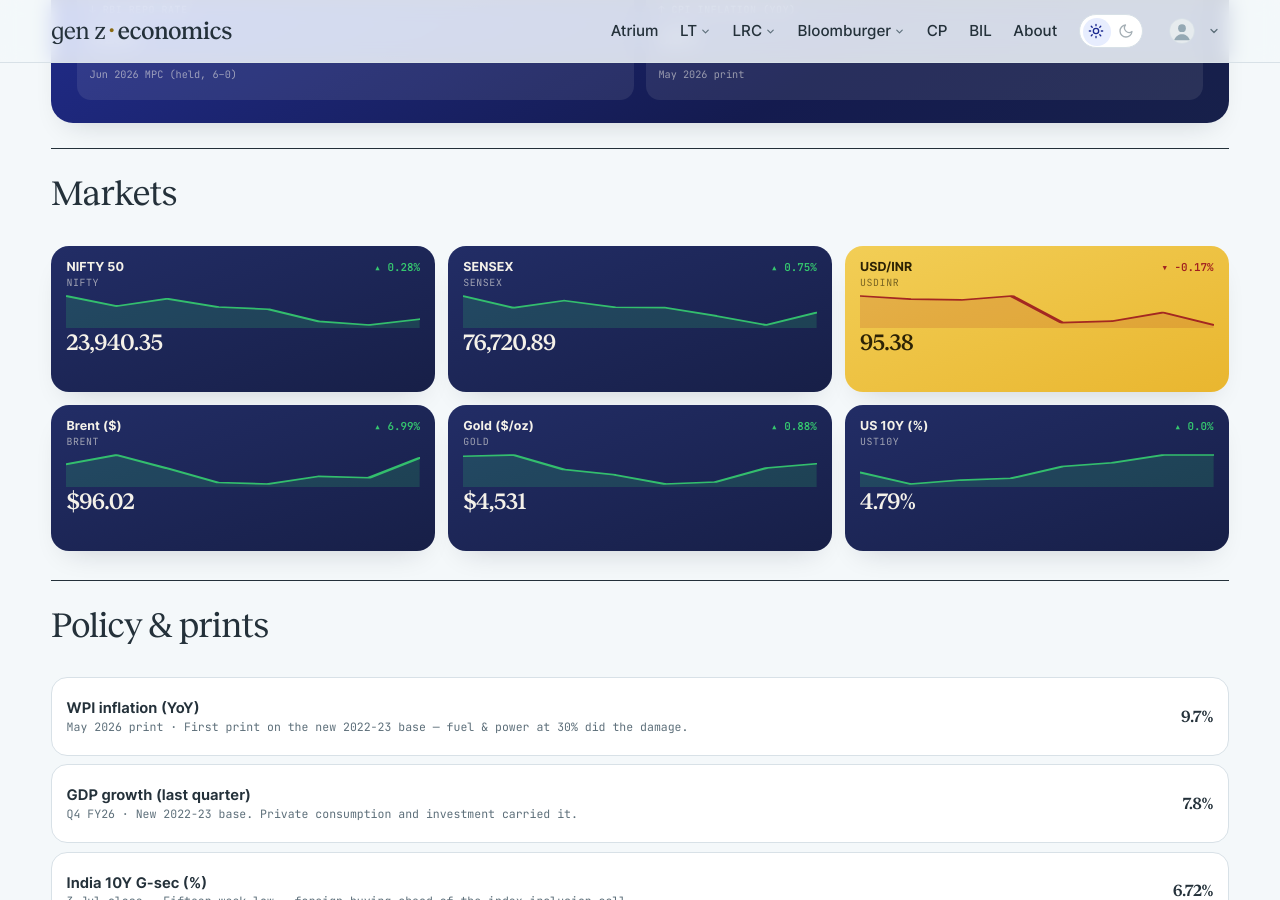
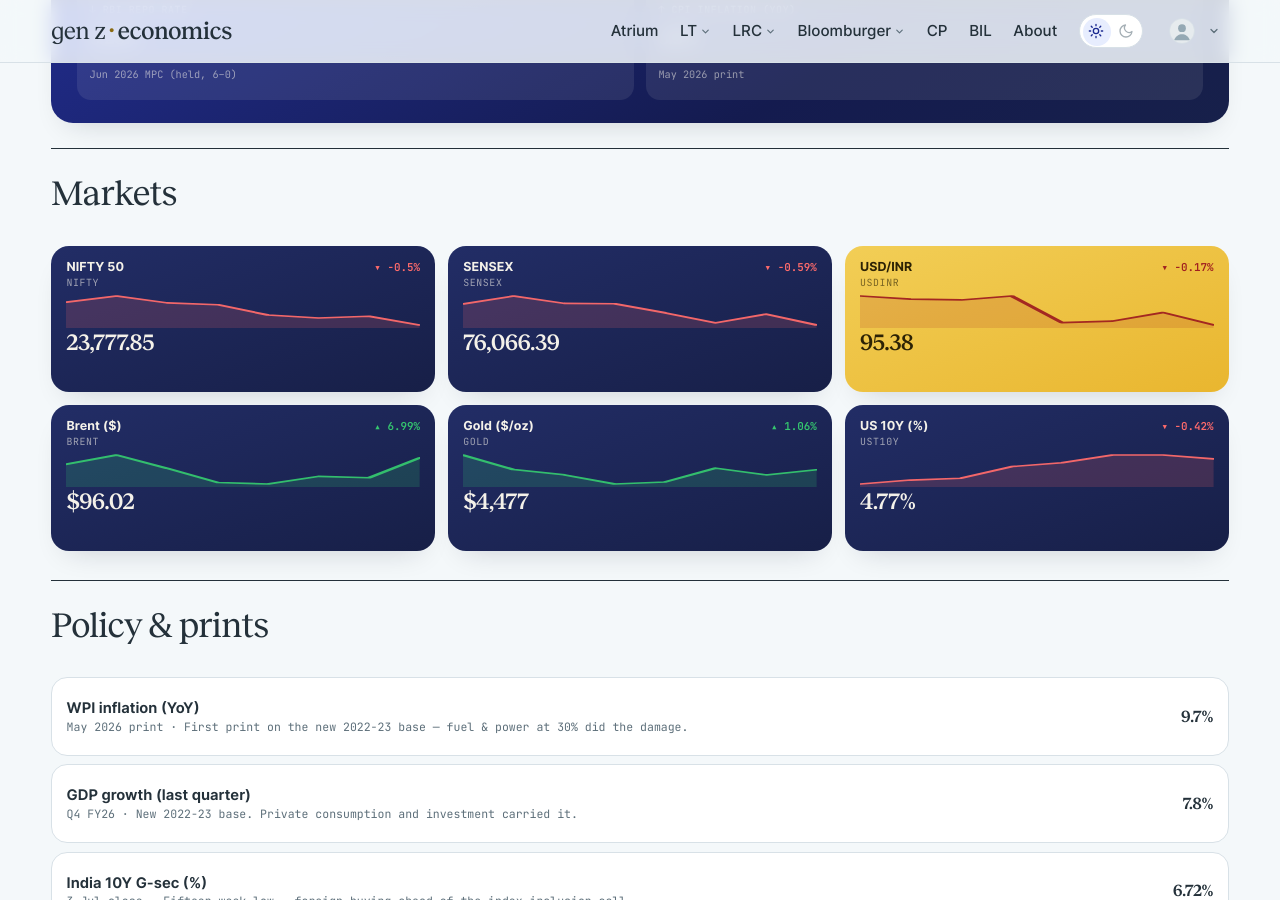
Before and after one commit to harsharya7021/genz-economics.com, a Jekyll site: the page built from macro-watch.html, in a window 1280 px wide and 900 px high, scrolled down 599 px. Built offline with Jekyll 4.4.1, drawn with Linux system fonts in a browser that asks for light colours; comment, search, counter and statistics services are not loaded.

Commit message:
data: morning market refresh

```diff
--- a/_data/macro.json
+++ b/_data/macro.json
@@ -1,34 +1,34 @@
 {
-  "as_of": "4 Sep 2026 close",
+  "as_of": "7 Sep 2026 close",
   "auto": {
     "nifty": {
       "label": "NIFTY 50",
-      "v": "23,940.35",
-      "chg": 0.28,
+      "v": "23,777.85",
+      "chg": -0.5,
       "spark": [
-        24207.75,
         24090.85,
         24175.65,
         24080.4,
         24055.801,
         23914.449,
         23873.449,
-        23940.35
+        23897.699,
+        23777.85
       ]
     },
     "sensex": {
       "label": "SENSEX",
-      "v": "76,720.89",
-      "chg": 0.75,
+      "v": "76,066.39",
+      "chg": -0.59,
       "spark": [
-        77472.938,
         76933.594,
         77264.508,
         76957.273,
         76944.281,
         76570.352,
         76152.859,
-        76720.891
+        76515.43,
+        76066.391
       ]
     },
     "usdinr": {
@@ -63,32 +63,32 @@
     },
     "gold": {
       "label": "Gold ($/oz)",
-      "v": "$4,531",
-      "chg": 0.88,
+      "v": "$4,477",
+      "chg": 1.06,
       "spark": [
-        4598.2,
         4609.7,
         4478.1,
         4431.1,
         4348.0,
         4366.3,
         4491.7,
-        4531.3
+        4429.8,
+        4476.6
       ]
     },
     "ust10y": {
       "label": "US 10Y (%)",
-      "v": "4.79%",
-      "chg": 0.0,
+      "v": "4.77%",
+      "chg": -0.42,
       "spark": [
-        4.7,
         4.64,
         4.66,
         4.67,
         4.73,
         4.75,
         4.79,
-        4.79
+        4.79,
+        4.77
       ]
     }
   },
--- a/_data/markets.yml
+++ b/_data/markets.yml
@@ -2,38 +2,38 @@
 # USD/INR) are refreshed each weekday morning by the market-data workflow;
 # the India 10Y G-Sec line is maintained by hand. Do not hand-edit the
 # live tickers — the job overwrites them.
-as_of: 4 Sep 2026
+as_of: 7 Sep 2026
 tickers:
 - symbol: NIFTY 50
   code: ^NSEI
-  value: 23,940.35
-  change: '+66.90'
-  pct: +0.28%
-  dir: up
+  value: 23,777.85
+  change: −119.85
+  pct: −0.50%
+  dir: down
   spark:
-  - 24207.75
   - 24090.85
   - 24175.65
   - 24080.4
   - 24055.801
   - 23914.449
   - 23873.449
-  - 23940.35
+  - 23897.699
+  - 23777.85
 - symbol: SENSEX
   code: BSE
-  value: 76,720.89
-  change: '+568.03'
-  pct: +0.75%
-  dir: up
+  value: 76,066.39
+  change: −449.04
+  pct: −0.59%
+  dir: down
   spark:
-  - 77472.938
   - 76933.594
   - 77264.508
   - 76957.273
   - 76944.281
   - 76570.352
   - 76152.859
-  - 76720.891
+  - 76515.43
+  - 76066.391
 - symbol: USD / INR
   code: FX
   value: '95.38'
```
